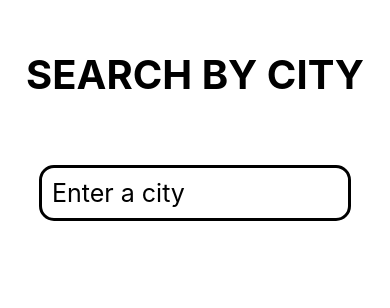
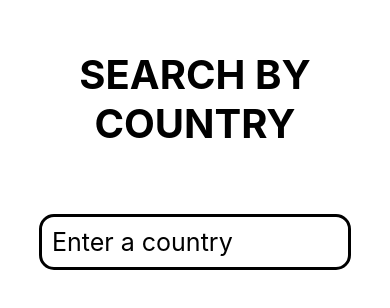
Before and after one commit to parvaritoz/CityPop, a React Native app: screen / in a window 390 px wide. Shown: the part 184-492 px from the top of the page. Built offline with nearby package versions, Linux system fonts and the light colour scheme.

Commit message:
Added layout for SearchCountry Screen.

```diff
--- a/App.js
+++ b/App.js
@@ -1,11 +1,10 @@
 import { StatusBar } from "expo-status-bar";
 import { StyleSheet, Text, View } from "react-native";
-import TextButton from "./components/TextButton";
-import HomeScreen from "./screens/HomeScreen";
-import SearchCity from "./screens/SearchCity";
+
+import SearchCountry from "./screens/SearchCountry";
 
 export default function App() {
   return (
-    <SearchCity/>
+    <SearchCountry/>
   )
 }
--- /dev/null
+++ b/screens/SearchCountry.js
@@ -0,0 +1,26 @@
+import React from 'react';
+import {Text, StyleSheet} from 'react-native';
+import TextButton from '../components/TextButton';
+import colors from '../config/colors';
+
+export default function SearchCountry(props) {
+    return (
+        <>
+            <Text style={styles.text}>SEARCH BY COUNTRY</Text>
+            <TextButton placeholder="Enter a country"/>
+        </>
+    );
+}
+const styles = StyleSheet.create({
+    text: {
+        justifyContent: "center",
+        alignItems: "center",
+        textAlign: "center",
+        fontSize: 40,
+        marginBottom: "5%",
+        color: colors.black,
+        fontWeight: "bold",
+        marginTop: "60%",
+        marginBottom: "15%",
+    }
+});
```
